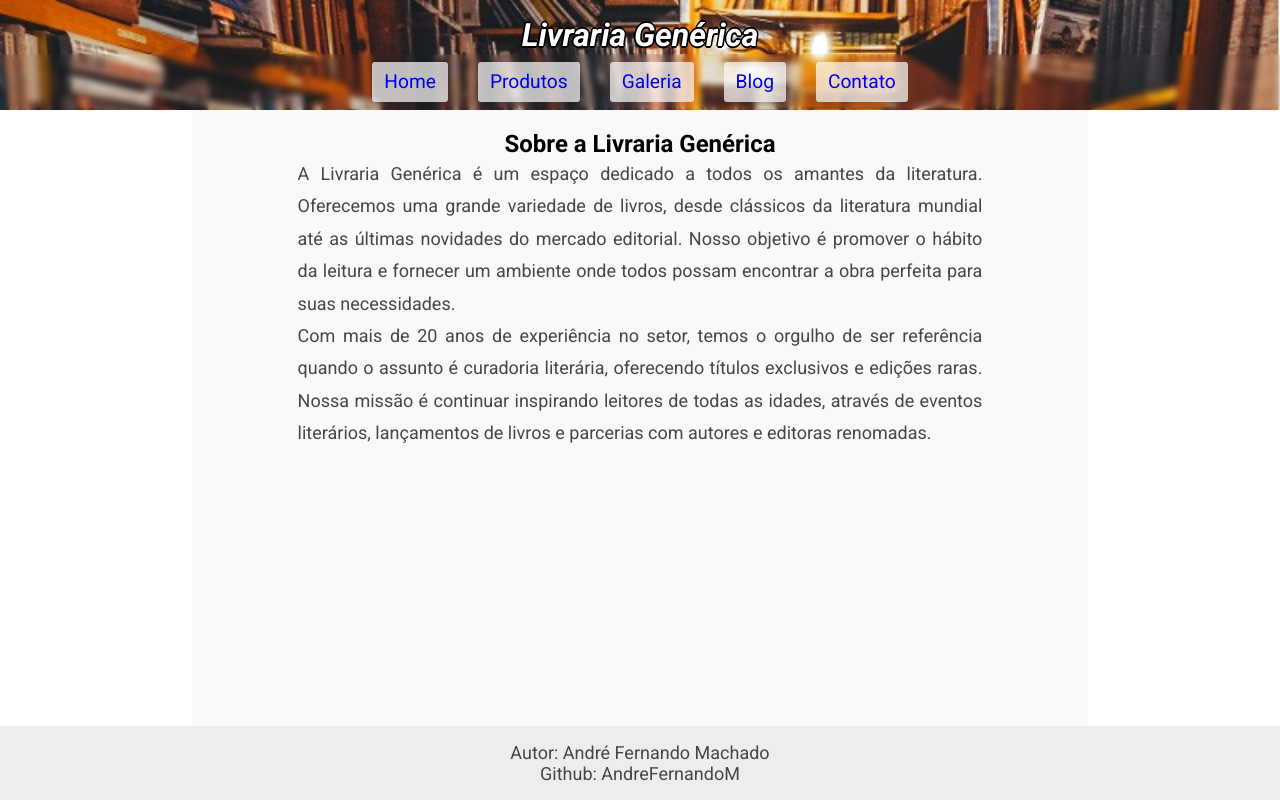
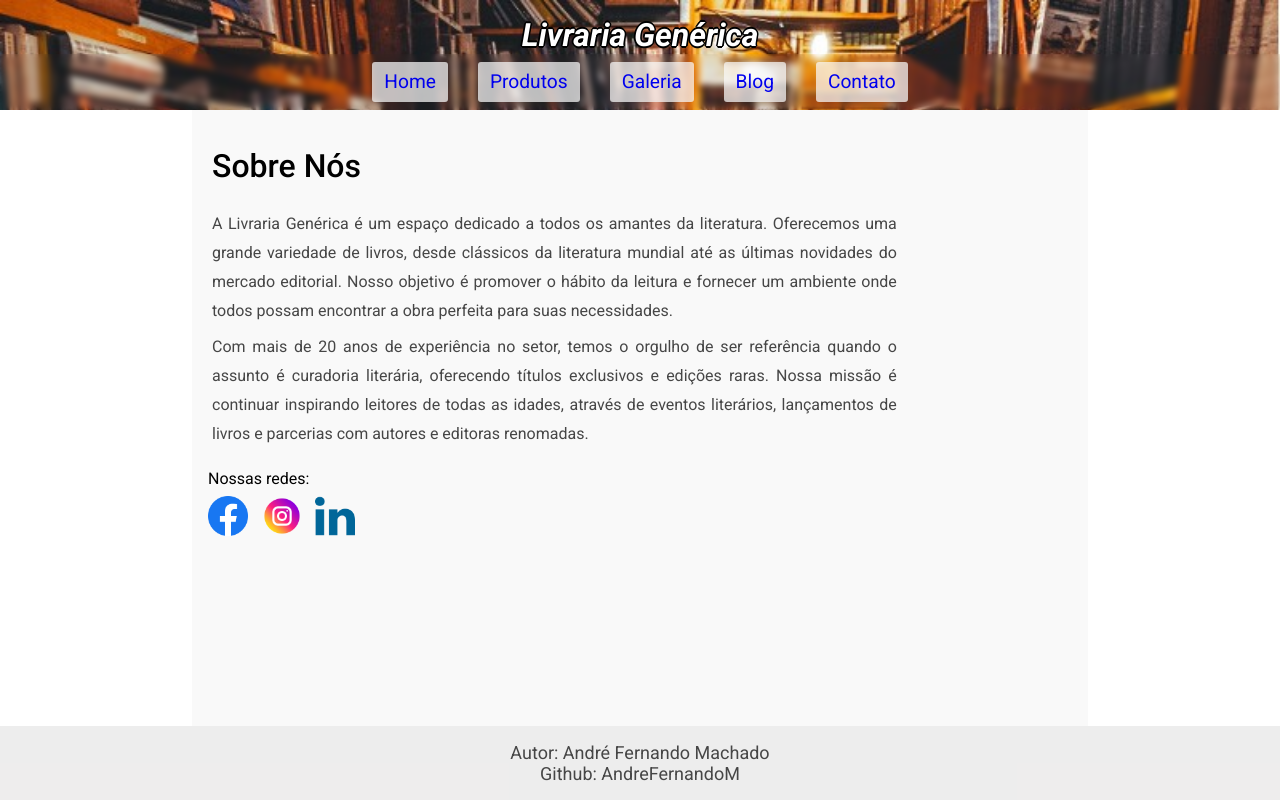
Before and after one commit to AndreFernandoM/Projeto-Parcial, a plain HTML site: page about.html in a window 1280 px wide. Drawn offline with Linux system fonts and the light colour scheme.

Commit message:
feat: sobre nos page

```diff
--- a/about.html
+++ b/about.html
@@ -11,16 +11,38 @@
             padding: 20px;
             display: flex;
             justify-content: center;
-            align-items: center;
             flex-direction: column;
+            row-gap: 1vh;
+            align-items: flex-start;
+        }
+
+        .about-section h2 {
+            font-weight: 500;
+            font-size: xx-large;
+            margin: 2% 0;
         }
 
         .about-text {
             width: 80%;
             text-align: justify;
             color: #464646;
-            font-size: 18px;
+            font-size: 16px;
             line-height: 1.8;
+        }
+
+        .socials {
+            width: 30%;
+            margin-left: 2vh
+        }
+
+        .socials>img {
+            width: 5vh;
+            margin-right: 1.2vh;
+            cursor: pointer;
+        }
+
+        .socials>p {
+            margin-bottom: 3%;
         }
     </style>
 </head>
@@ -42,7 +64,7 @@
 
         <div class="container">
             <section class="about-section">
-                <h2>Sobre a Livraria Genérica</h2>
+                <h2>Sobre Nós</h2>
                 <p class="about-text">
                     A Livraria Genérica é um espaço dedicado a todos os amantes da literatura. Oferecemos uma grande
                     variedade de livros,
@@ -61,6 +83,13 @@
                     de eventos literários, lançamentos de livros e parcerias com autores e editoras renomadas.
                 </p>
             </section>
+            <div class="socials">
+                <p>Nossas redes: </p>
+                <img src="images/facebook.png" alt="facebook logo">
+                <img src="images/instagram.png" alt="instagram logo">
+                <img src="images/linkedin.png" alt="linkedin logo">
+
+            </div>
         </div>
     </div>
 
```
Also changed, not shown: images/facebook.png (added), images/instagram.png (added), images/linkedin.png (added).
